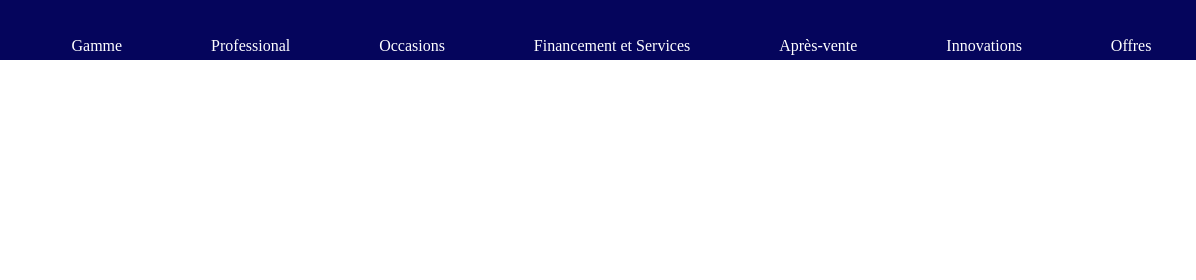
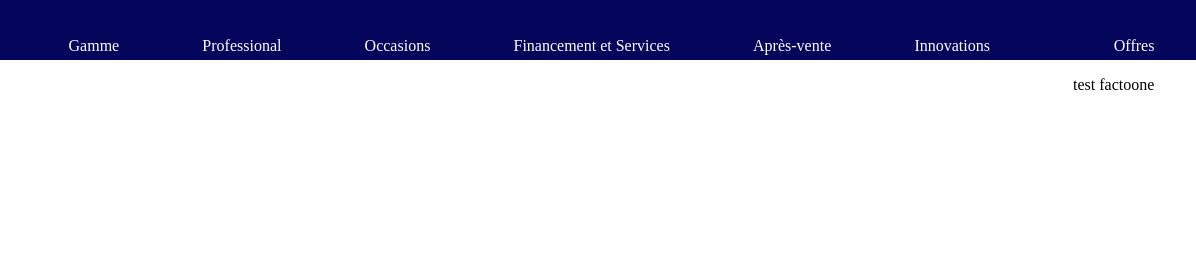
Before and after one commit to Cangeri/peugeot, a plain HTML site: page index.html in a window 1280 px wide. Shown: the top 280 px of the page, 84-1280 px from the left. Drawn offline with Linux system fonts and the light colour scheme.

Commit message:
Update index.html
write "test factoone" in html >offer

```diff
--- a/index.html
+++ b/index.html
@@ -20,7 +20,7 @@
                 <li><a href="#">Financement et Services</a></li>
                 <li><a href="#">Après-vente</a></li>
                 <li><a href="#">Innovations</a></li>
-                <li><a href="#">Offres</a></li>
+                <li><a href="#">Offres</a> test factoone</li>
             </ul>
         </nav>
         </header>
```
